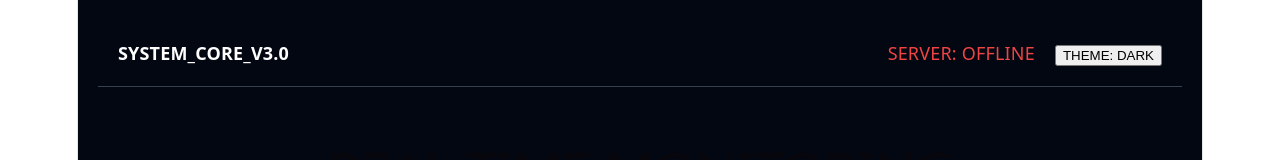
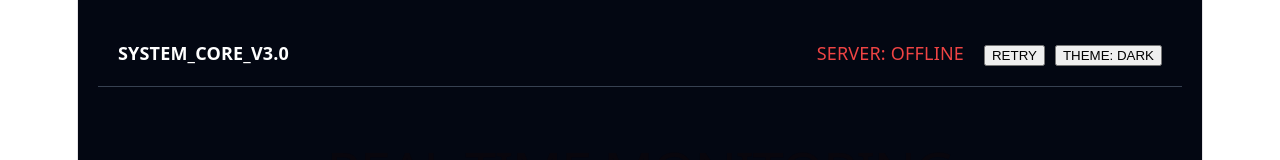
Before and after one commit to Shubhm8971/my-fullstack-app, a React app: page / in a window 1280 px wide. Shown: the top 160 px of the page. Built offline with nearby package versions, Linux system fonts and the light colour scheme; no server answers; the HTML template or start-up script is replaced by a standard one.

Commit message:
Add auto-retry logic

```diff
--- a/src/App.jsx
+++ b/src/App.jsx
@@ -3,13 +3,13 @@ import { useState, createContext, useContext, useEffect } from 'react';
 // 1. GLOBAL CONTEXT
 const SystemContext = createContext();
 
+// Use an empty string for relative paths (works perfectly on Render)
 const API_BASE = '';
 
 export default function App() {
   const [theme, setTheme] = useState('DARK');
   const [serverStatus, setServerStatus] = useState({ status: 'LOADING', message: '...' });
 
-  useEffect(() => {
   const checkServer = async () => {
     try {
       const response = await fetch(`${API_BASE}/api/system-status`);
@@ -20,11 +20,16 @@ export default function App() {
       setServerStatus({ status: 'OFFLINE', message: 'Proxy unreachable' });
     }
   };
+
+  useEffect(() => {
     checkServer();
+    // Re-check every 10 seconds to recover from temporary downtime
+    const interval = setInterval(checkServer, 10000);
+    return () => clearInterval(interval);
   }, []);
 
   return (
-    <SystemContext.Provider value={{ theme, setTheme, serverStatus }}>
+    <SystemContext.Provider value={{ theme, setTheme, serverStatus, checkServer }}>
       <SystemLayout />
     </SystemContext.Provider>
   );
@@ -36,7 +41,7 @@ function SystemLayout() {
     <div style={{
       backgroundColor: theme === 'DARK' ? '#030712' : '#f3f4f6',
       color: theme === 'DARK' ? '#ffffff' : '#111827',
-      height: '100vh', transition: 'all 0.3s ease', padding: '20px'
+      minHeight: '100vh', transition: 'all 0.3s ease', padding: '20px'
     }}>
       <Navbar />
       <Dashboard />
@@ -45,15 +50,18 @@ function SystemLayout() {
 }
 
 function Navbar() {
-  const { theme, setTheme, serverStatus } = useContext(SystemContext);
+  const { theme, setTheme, serverStatus, checkServer } = useContext(SystemContext);
 
   return (
-    <nav style={{ padding: '20px', borderBottom: '1px solid #374151', display: 'flex', justifyContent: 'space-between' }}>
+    <nav style={{ padding: '20px', borderBottom: '1px solid #374151', display: 'flex', justifyContent: 'space-between', alignItems: 'center' }}>
       <strong>SYSTEM_CORE_V3.0</strong>
       <div>
         <span style={{ marginRight: '20px', color: serverStatus.status === 'ONLINE' ? '#10b981' : '#ef4444' }}>
           SERVER: {serverStatus.status}
         </span>
+        {serverStatus.status === 'OFFLINE' && (
+          <button onClick={checkServer} style={{ marginRight: '10px' }}>RETRY</button>
+        )}
         <button onClick={() => setTheme(theme === 'DARK' ? 'LIGHT' : 'DARK')}>
           THEME: {theme}
         </button>
@@ -70,6 +78,7 @@ function Dashboard() {
   const fetchLogs = async () => {
     try {
       const response = await fetch(`${API_BASE}/api/system-logs`);
+      if (!response.ok) return;
       const data = await response.json();
       setLogs(data);
     } catch (err) {
@@ -81,19 +90,17 @@ function Dashboard() {
 
   useEffect(() => {
     const eventSource = new EventSource(`${API_BASE}/api/events`);
-
     eventSource.onmessage = (event) => {
       setLastSync(new Date().toLocaleTimeString());
       fetchLogs();
     };
-
     fetchLogs();
     return () => eventSource.close();
   }, []);
 
   const sendSystemPing = async () => {
     try {
-      await fetch(`${API_BASE}/api/system-logs`, {
+      const res = await fetch(`${API_BASE}/api/system-logs`, {
         method: 'POST',
         headers: { 'Content-Type': 'application/json' },
         body: JSON.stringify({
@@ -102,6 +109,7 @@ function Dashboard() {
           origin: "React Dashboard"
         })
       });
+      if (res.ok) fetchLogs(); // Immediate refresh after ping
     } catch (err) {
       alert("Failed to send log.");
     }
@@ -110,11 +118,9 @@ function Dashboard() {
   return (
     <div style={{ padding: '40px', textAlign: 'center' }}>
       <h1>REAL-TIME MONITORING</h1>
-
       <div style={{ marginBottom: '15px', fontSize: '0.8rem', color: '#9ca3af' }}>
         {lastSync ? `Last Sync: ${lastSync}` : "Waiting for heartbeat..."}
       </div>
-
       <button
         onClick={sendSystemPing}
         style={{ padding: '10px 20px', backgroundColor: '#6366f1', color: 'white', border: 'none', borderRadius: '6px', cursor: 'pointer' }}
@@ -125,17 +131,14 @@ function Dashboard() {
       <div style={{ marginTop: '30px', textAlign: 'left', maxWidth: '500px', margin: '30px auto' }}>
         <h3>Stored Logs:</h3>
         {loading ? (
-          <p style={{ textAlign: 'center', color: '#6b7280' }}>Loading system logs...</p>
+          <p style={{ textAlign: 'center', color: '#6b7280' }}>Loading logs from MongoDB...</p>
         ) : logs.length === 0 ? (
           <p style={{ textAlign: 'center', color: '#6b7280' }}>No logs found.</p>
         ) : (
-          <ul style={{
-            padding: '15px', backgroundColor: '#1f2937', borderRadius: '8px',
-            maxHeight: '300px', overflowY: 'auto'
-          }}>
+          <ul style={{ padding: '15px', backgroundColor: '#1f2937', borderRadius: '8px', maxHeight: '300px', overflowY: 'auto' }}>
             {logs.map((log, i) => (
-              <li key={i} style={{ fontSize: '0.85rem', marginBottom: '8px', borderBottom: '1px solid #374151', paddingBottom: '4px' }}>
-                <span style={{ color: '#818cf8', marginRight: '10px' }}>{log.timestamp.slice(11, 19)}</span>
+              <li key={i} style={{ fontSize: '0.85rem', marginBottom: '8px', borderBottom: '1px solid #374151' }}>
+                <span style={{ color: '#818cf8', marginRight: '10px' }}>{log.timestamp ? log.timestamp.slice(11, 19) : 'N/A'}</span>
                 {log.event}
               </li>
             ))}
```
Lines whose indentation alone changed are shown as unchanged.
